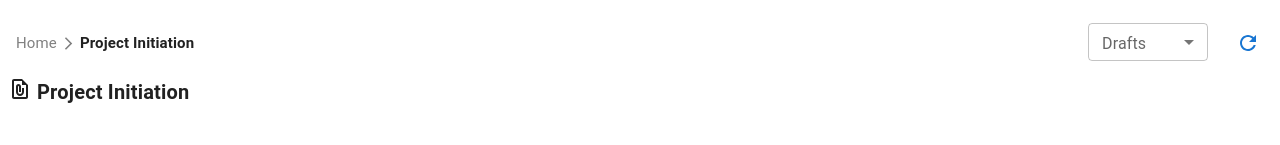
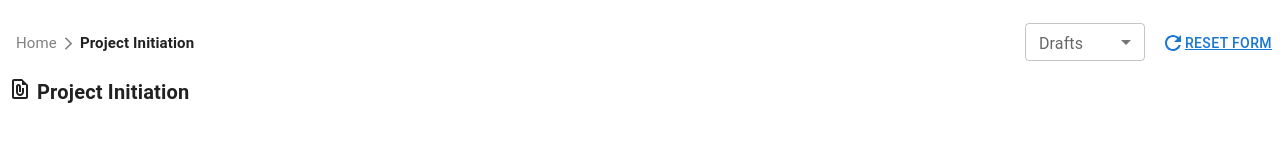
Before and after one commit to abhishekST/ProjectInitiation, a React (Create React App) app: page / in a window 1280 px wide. Shown: the top 145 px of the page. Built offline with nearby package versions, Linux system fonts and the light colour scheme; no server answers.

Commit message:
fix: reducer reset all form feature

```diff
--- a/src/pages/ProjectInit/ClientInformation/reducer.ts
+++ b/src/pages/ProjectInit/ClientInformation/reducer.ts
@@ -1,5 +1,6 @@
 import { createSlice } from '@reduxjs/toolkit'
 import type { PayloadAction } from '@reduxjs/toolkit'
+import { revertAll } from '../../../store'
 
 export interface client {
   id: number
@@ -26,6 +27,7 @@ const initialState: ClientInformationState = {
 export const clientInformationSlice = createSlice({
   name: 'clientInformation',
   initialState,
+  extraReducers: (builder) => builder.addCase(revertAll, () => initialState),
   reducers: {
     changeClient: (
       state,
--- a/src/pages/ProjectInit/ProjectOverAllSummary/reducer.ts
+++ b/src/pages/ProjectInit/ProjectOverAllSummary/reducer.ts
@@ -1,5 +1,6 @@
 import { createSlice } from '@reduxjs/toolkit'
 import type { PayloadAction } from '@reduxjs/toolkit'
+import { revertAll } from '../../../store'
 
 export interface AccountManager {
   id: number
@@ -50,6 +51,7 @@ const initialState: ProjectOverallSummary = {
 export const projectOverAllSummarySlice = createSlice({
   name: 'projectOverallSummary',
   initialState,
+  extraReducers: (builder) => builder.addCase(revertAll, () => initialState),
   reducers: {
     changeProjectName: (
       state,
--- a/src/pages/ProjectInit/TimelineAndFunding/reducer.ts
+++ b/src/pages/ProjectInit/TimelineAndFunding/reducer.ts
@@ -1,5 +1,6 @@
 import { createSlice } from '@reduxjs/toolkit'
 import type { PayloadAction } from '@reduxjs/toolkit'
+import { revertAll } from '../../../store'
 
 export interface TimelineAndFunding {
   startDate: Date | null
@@ -22,6 +23,7 @@ const initialState: TimelineAndFunding = {
 export const timelineAndFundingSlice = createSlice({
   name: 'timelin2023eAndFunding',
   initialState,
+  extraReducers: (builder) => builder.addCase(revertAll, () => initialState),
   reducers: {
     changeStartDate: (
       state,
--- a/src/pages/ProjectInit/index.tsx
+++ b/src/pages/ProjectInit/index.tsx
@@ -22,15 +22,17 @@ import {
   PermIdentityOutlined,
   RestorePageOutlined,
   AlarmOnOutlined,
-  ArrowForwardIos,
-  Refresh
+  ArrowForwardIos
 } from '@mui/icons-material'
 import { styled } from '@mui/system'
 import StepConnector, {
   stepConnectorClasses
 } from '@mui/material/StepConnector'
+import RefreshIcon from '@mui/icons-material/Refresh'
 
 import clsx from 'clsx'
+import { useDispatch } from 'react-redux'
+import { revertAll } from '../../store'
 const ProjectOverAllSummary = React.lazy(
   async () => await import('./ProjectOverAllSummary')
 )
@@ -87,6 +89,7 @@ const QontoConnector = styled(StepConnector)(({ theme }) => ({
 }))
 
 export const ProjectInitiation = (): JSX.Element => {
+  const dispatch = useDispatch()
   const useStyles = makeStyles()(() => ({
     root: {
       height: '30px',
@@ -174,7 +177,10 @@ export const ProjectInitiation = (): JSX.Element => {
     )
   }
 
-  const resetFormData = (): void => {}
+  const resetFormData = (): void => {
+    dispatch(revertAll())
+    setCurrentStep(1)
+  }
 
   return (
     <div>
@@ -214,8 +220,8 @@ export const ProjectInitiation = (): JSX.Element => {
           </FormControl>
           <Box sx={{ display: 'flex', mb: 1 }}>
             <Button onClick={resetFormData} color="primary">
-              <Refresh />
-              {/* <Link to="/about">Reset Form</Link> */}
+              <RefreshIcon />
+              <u>RESET FORM</u>
             </Button>
           </Box>
         </Box>
--- a/src/store/index.ts
+++ b/src/store/index.ts
@@ -1,7 +1,9 @@
-import { configureStore } from '@reduxjs/toolkit'
+import { configureStore, createAction } from '@reduxjs/toolkit'
 import ClientInfoReducer from '../pages/ProjectInit/ClientInformation/reducer'
 import ProjectOverAllSummaryReducer from '../pages/ProjectInit/ProjectOverAllSummary/reducer'
 import TimelineAndFundingReducer from '../pages/ProjectInit/TimelineAndFunding/reducer'
+
+export const revertAll = createAction('REVERT_ALL')
 
 export const store = configureStore({
   reducer: {
```
Lines whose indentation alone changed are shown as unchanged.
